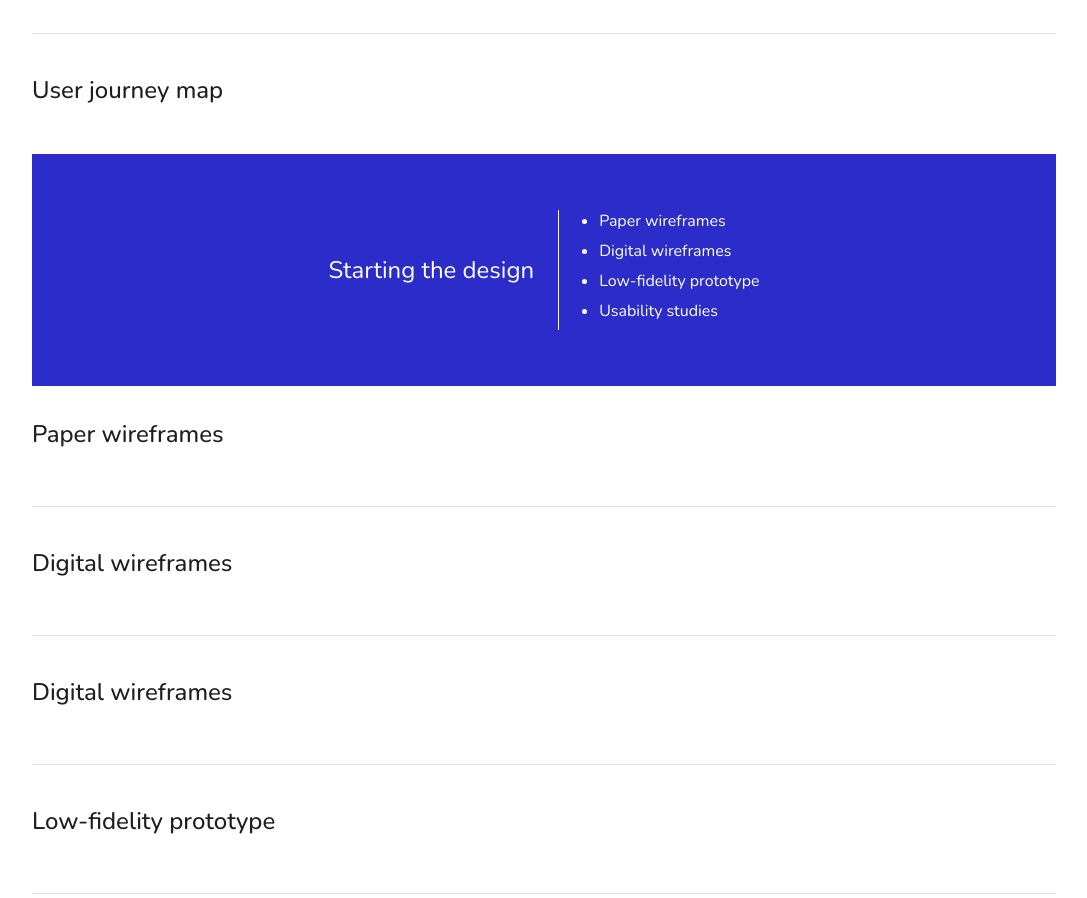
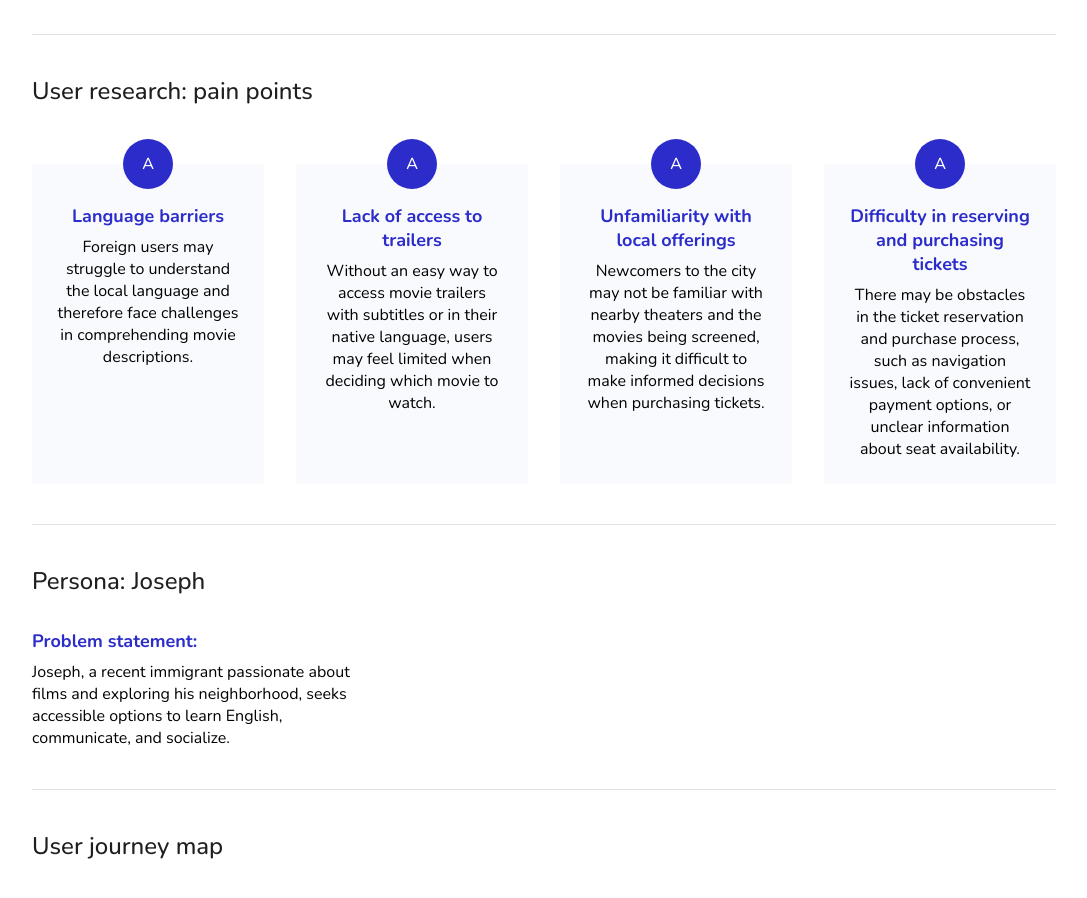
Before and after one commit to teffcode/teffcode-portfolio, a React (Vite) app: page /ux/case-study-trailers-movie-app in a window 1280 px wide. Shown: the part 1900-2798 px from the top of the page, without its empty margins (96-1183 px from the left). Built offline with nearby package versions, Linux system fonts and the light colour scheme.

Commit message:
add: designing section

```diff
--- a/public/case-study-trailers-movie-app.json
+++ b/public/case-study-trailers-movie-app.json
@@ -59,37 +59,96 @@
       "title": "Understanding the user",
       "items": ["User research", "Personas", "Problem statements", "User journey maps"],
       "user_research_summary": {
-        "title": "User research: summary"
+        "title": "User research: summary",
+        "description": "I conducted interviews and created empathy maps to understand the needs of the primary user group: participants between the ages of 20-30 residing in metropolitan areas who visit movie theaters at least once a month. These users confirmed initial assumptions about the challenges faced by foreign users when it comes to understanding movies before purchasing tickets. Research revealed that language barriers and unfamiliarity with local cinema offerings were common issues. As a UX Designer, I focused on designing a user-friendly interface that provided multilingual movie trailers, plot summaries, and information on nearby theaters. The goal was to enable these users to make informed decisions about movie selections, overcoming language obstacles and ensuring a better movie-going experience."
       },
       "user_research_pain_points": {
-        "title": "User research: pain points"
+        "title": "User research: pain points",
+        "pain_points": [
+          {
+            "title": "Language barriers",
+            "description": "Foreign users may struggle to understand the local language and therefore face challenges in comprehending movie descriptions.",
+            "icon_name": "A",
+            "color": "blue"
+          },
+          {
+            "title": "Lack of access to trailers",
+            "description": "Without an easy way to access movie trailers with subtitles or in their native language, users may feel limited when deciding which movie to watch.",
+            "icon_name": "A",
+            "color": "blue"
+          },
+          {
+            "title": "Unfamiliarity with local offerings",
+            "description": "Newcomers to the city may not be familiar with nearby theaters and the movies being screened, making it difficult to make informed decisions when purchasing tickets.",
+            "icon_name": "A",
+            "color": "blue"
+          },
+          {
+            "title": "Difficulty in reserving and purchasing tickets",
+            "description": "There may be obstacles in the ticket reservation and purchase process, such as navigation issues, lack of convenient payment options, or unclear information about seat availability.",
+            "icon_name": "A",
+            "color": "blue"
+          }
+        ]
       },
       "user_persona": {
-        "title": "Persona: Joseph"
+        "title": "Persona: Joseph",
+        "persona": {
+          "title": "Problem statement:",
+          "description": "Joseph, a recent immigrant passionate about films and exploring his neighborhood, seeks accessible options to learn English, communicate, and socialize.",
+          "image_url": ""
+        }
       },
       "user_journey": {
-        "title": "User journey map"
+        "title": "User journey map",
+        "description": "Joseph, a recent immigrant passionate about films and exploring his neighborhood, seeks accessible options to learn English, communicate, and socialize.",
+        "image_url": ""
       }
     },
     "designing": {
       "title": "Starting the design",
       "items": ["Paper wireframes", "Digital wireframes", "Low-fidelity prototype", "Usability studies"],
       "paper_wireframes": {
-        "title": "Paper wireframes"
+        "title": "Paper wireframes",
+        "description": "The goal of creating an initial sketch is to materialize primary ideas and gain a preliminary understanding of the requirements."
       },
       "digital_wireframes": [
         {
-          "title": "Digital wireframes"
+          "title": "Digital wireframes",
+          "description": "The goal of this initial screen is to display the nearby theaters with the number of movies available to watch."
         },
         {
-          "title": "Digital wireframes"
+          "title": "Digital wireframes",
+          "description": "The goal of this view is to display the number of available movies for the user to choose from."
         }
       ],
       "low_fidelity_prototype": {
-        "title": "Low-fidelity prototype"
+        "title": "Low-fidelity prototype",
+        "image_url": "",
+        "link": {
+          "title": "Link to low fidelity prototype in Figma",
+          "url": "https://www.figma.com/proto/NmbiUNrIsOHZxIkvbyISyt/Wireframe?type=design&node-id=102-79&scaling=scale-down&page-id=0%3A1&starting-point-node-id=3%3A6"
+        }
       },
       "usability_study_findings": {
-        "title": "Usability study: findings"
+        "title": "Usability study: findings",
+        "description": "I conducted two rounds of usability studies. Findings from the first study helped guide the designs from wireframes to mockups. The second study used a high-fidelity prototype and revealed what aspects of the mockups needed refining.",
+        "findings": [
+          {
+            "title": "Round 1 findings",
+            "items": [
+              "For most users, it's not clear how to choose a seat",
+              "For most users, it's not clear how to select more than one filter at the same time"
+            ]
+          },
+          {
+            "title": "Round 2 findings",
+            "items": [
+              "For most users, it's not clear the information about movies",
+              "For many users, the process of choosing dates and selecting seats can be complicated and confusing"
+            ]
+          }
+        ]
       }
     },
     "redesigning": {
--- a/src/Pages/CaseStudyTrailersMovieApp/index.jsx
+++ b/src/Pages/CaseStudyTrailersMovieApp/index.jsx
@@ -37,16 +37,19 @@ const CaseStudyTrailersMovieApp = () => {
             empathizingTitle={case_study.empathizing.title}
             empathizingItems={case_study.empathizing.items}
             empathizingUserResearchSummaryTitle={case_study.empathizing.user_research_summary.title}
+            empathizingUserResearchSummaryDescription={case_study.empathizing.user_research_summary.description}
             empathizingUserResearchPainPointsTitle={case_study.empathizing.user_research_pain_points.title}
+            empathizingUserResearchPainPoints={case_study.empathizing.user_research_pain_points.pain_points}
             empathizingUserPersonaTitle={case_study.empathizing.user_persona.title}
-            empathizingUserJourneyTitle={case_study.empathizing.user_journey.title}
+            empathizingUserPersona={case_study.empathizing.user_persona.persona}
+            empathizingUserJourney={case_study.empathizing.user_journey}
             // Designing
             designingTitle={case_study.designing.title}
             designingItems={case_study.designing.items}
-            designingPaperWireframesTitle={case_study.designing.paper_wireframes.title}
+            designingPaperWireframes={case_study.designing.paper_wireframes}
             designingDigitalWireframes={case_study.designing.digital_wireframes}
-            designingLowFidelityPrototypeTitle={case_study.designing.low_fidelity_prototype.title}
-            designingUsabilityStudyFindingsTitle={case_study.designing.usability_study_findings.title}
+            designingLowFidelityPrototype={case_study.designing.low_fidelity_prototype}
+            designingUsabilityStudyFindings={case_study.designing.usability_study_findings}
             // Redesigning
             redesigningTitle={case_study.redesigning.title}
             redesigningItems={case_study.redesigning.items}
--- /dev/null
+++ b/src/Templates/CaseStudy/Components/EmptyCard/index.css
@@ -0,0 +1,61 @@
+.empty-card {
+  display: flex;
+  gap: 12px;
+}
+
+.empty-card__vertical {
+  flex-direction: column;
+}
+
+.empty-card__vertical .empty-card__title {
+  margin: 0;
+}
+
+.empty-card__indicator {
+  border-radius: 50%;
+  color: white;
+  display: grid;
+  place-items: center;
+  width: 50px;
+  height: 50px;
+  @media (max-width: 780px) {
+    width: 40px;
+    height: 40px;
+  }
+}
+
+.empty-card__indicator--blue {
+  background-color: var(--blue);
+}
+
+.empty-card__indicator--grey {
+  background-color: var(--grey);
+}
+
+.empty-card__content {
+  flex: 1;
+}
+
+.empty-card__title {
+  font-size: 18px;
+  margin: 8px 0 0;
+  @media (max-width: 780px) {
+    font-size: 16px;
+  }
+}
+
+.empty-card__title--blue {
+  color: var(--blue);
+}
+
+.empty-card__title--grey {
+  color: var(--grey);
+}
+
+.empty-card__description {
+  margin: 8px 0 0;
+  font-weight: 100;
+  @media (max-width: 780px) {
+    font-size: 14px;
+  }
+}
--- /dev/null
+++ b/src/Templates/CaseStudy/Components/EmptyCard/index.jsx
@@ -0,0 +1,29 @@
+import './index.css'
+
+const EmptyCard = ({
+  title,
+  description,
+  position = 'vertical',
+  color = 'blue',
+  children
+}) => {
+  return (
+    <div className={position != 'vertical' ? `empty-card` : `empty-card empty-card__${position}` }>
+      {
+        children ?
+          <div className={`empty-card__indicator empty-card__indicator--${color}`}>
+            { children }
+          </div>
+        : null
+      }
+      <div className='empty-card__content'>
+        {
+          title ? <h4 className={`empty-card__title empty-card__title--${color}`}>{ title }</h4> : null
+        }
+        <p className='empty-card__description'>{ description }</p>
+      </div>
+    </div>
+  )
+}
+
+export default EmptyCard
--- a/src/Templates/CaseStudy/Components/FilledCard/index.css
+++ b/src/Templates/CaseStudy/Components/FilledCard/index.css
@@ -1,14 +1,11 @@
 .filled-card {
-  display: flex;
-  gap: 12px;
-}
-
-.filled-card__vertical {
-  flex-direction: column;
-}
-
-.filled-card__vertical .filled-card__title {
-  margin: 0;
+  display: grid;
+  grid-template-columns: 1fr;
+  grid-template-rows: 25px 25px auto;
+  justify-items: center;
+  @media (max-width: 780px) {
+    grid-template-rows: 20px 20px auto;
+  }
 }
 
 .filled-card__indicator {
@@ -18,6 +15,9 @@
   place-items: center;
   width: 50px;
   height: 50px;
+  grid-column: 1 / 2;
+  grid-row: 1 / 3;
+  z-index: 2;
   @media (max-width: 780px) {
     width: 40px;
     height: 40px;
@@ -33,12 +33,16 @@
 }
 
 .filled-card__content {
-  flex: 1;
+  grid-column: 1 / 2;
+  grid-row: 2 / 4;
+  background-color: var(--light-grey);
+  padding: 32px 24px 24px;
 }
 
 .filled-card__title {
   font-size: 18px;
   margin: 8px 0 0;
+  text-align: center;
   @media (max-width: 780px) {
     font-size: 16px;
   }
@@ -55,7 +59,12 @@
 .filled-card__description {
   margin: 8px 0 0;
   font-weight: 100;
+  text-align: center;
   @media (max-width: 780px) {
     font-size: 14px;
   }
 }
+
+.filled-card__list {
+  font-weight: 100;
+}
--- a/src/Templates/CaseStudy/Components/FilledCard/index.jsx
+++ b/src/Templates/CaseStudy/Components/FilledCard/index.jsx
@@ -5,16 +5,34 @@ const FilledCard = ({
   description,
   position = 'vertical',
   color = 'blue',
+	items = null,
   children
 }) => {
   return (
     <div className={position != 'vertical' ? `filled-card` : `filled-card filled-card__${position}` }>
-      <div className={`filled-card__indicator filled-card__indicator--${color}`}>
-        { children }
-      </div>
+			{
+				children ?
+					<div className={`filled-card__indicator filled-card__indicator--${color}`}>
+						{ children }
+					</div>
+				: null
+			}
       <div className='filled-card__content'>
-        <h4 className={`filled-card__title filled-card__title--${color}`}>{ title }</h4>
-        <p className='filled-card__description'>{ description }</p>
+        {
+					title ? <h4 className={`filled-card__title filled-card__title--${color}`}>{ title }</h4> : null
+        }
+				{
+					description ? <p className='filled-card__description'>{ description }</p> : null
+				}
+				{
+					items ?
+						<ol className='filled-card__list'>
+							{
+								items.map((item, index) => <li key={index}>{item}</li>)
+							}
+						</ol>
+					: null
+				}
       </div>
     </div>
   )
--- a/src/Templates/CaseStudy/index.css
+++ b/src/Templates/CaseStudy/index.css
@@ -30,7 +30,8 @@
   }
 }
 
-.overview__general-section {
+.overview__general-section,
+.designing__findings-section {
   display: grid;
   grid-template-columns: repeat(2, 1fr);
   gap: 32px;
@@ -39,3 +40,47 @@
     grid-template-columns: 1fr;
   }
 }
+
+.empathizing__pain-points-section {
+  display: grid;
+  grid-template-columns: repeat(4, 1fr);
+  gap: 32px;
+  @media (max-width: 1024px) {
+    gap: 24px;
+    grid-template-columns: repeat(2, 1fr);
+  }
+  @media (max-width: 768px) {
+    grid-template-columns: 1fr;
+  }
+}
+
+.empathizing__persona-section,
+.empathizing__journey-section,
+.designing__wireframes-section {
+  display: grid;
+  grid-template-columns: 1fr 2fr;
+  gap: 32px;
+  @media (max-width: 768px) {
+    gap: 24px;
+    grid-template-columns: 1fr;
+  }
+}
+
+.designing__low-fi-section {
+  display: flex;
+  flex-direction: column;
+  align-items: center;
+}
+
+.designing__link {
+  color: var(--blue);
+  text-underline-offset: 2px;
+}
+
+.designing__description {
+  margin: 0;
+  font-weight: 100;
+  @media (max-width: 780px) {
+    font-size: 14px;
+  }
+}
--- a/src/Templates/CaseStudy/index.jsx
+++ b/src/Templates/CaseStudy/index.jsx
@@ -2,6 +2,7 @@ import './index.css'
 import MainTitle from './Components/MainTitle'
 import SectionCard from './Components/SectionCard'
 import SectionTitle from './Components/SectionTitle'
+import EmptyCard from './Components/EmptyCard'
 import FilledCard from './Components/FilledCard'
 import Divider from './Components/Divider'
 
@@ -14,16 +15,19 @@ const CaseStudy = ({
   empathizingTitle,
   empathizingItems,
   empathizingUserResearchSummaryTitle,
+  empathizingUserResearchSummaryDescription,
   empathizingUserResearchPainPointsTitle,
+  empathizingUserResearchPainPoints,
   empathizingUserPersonaTitle,
-  empathizingUserJourneyTitle,
+  empathizingUserPersona,
+  empathizingUserJourney,
   // Designing
   designingTitle,
   designingItems,
-  designingPaperWireframesTitle,
+  designingPaperWireframes,
   designingDigitalWireframes,
-  designingLowFidelityPrototypeTitle,
-  designingUsabilityStudyFindingsTitle,
+  designingLowFidelityPrototype,
+  designingUsabilityStudyFindings,
   // Redesigning
   redesigningTitle,
   redesigningItems,
@@ -48,14 +52,14 @@ const CaseStudy = ({
             {
               overviewMain?.content?.map((content, index) => {
                 return (
-                  <FilledCard
+                  <EmptyCard
                     key={index}
                     title={content.title}
                     description={content.description}
                     position={content.position}
                     color={content.color}>
                     {content.icon_name}
-                  </FilledCard>
+                  </EmptyCard>
                 )
               })
             }
@@ -69,14 +73,14 @@ const CaseStudy = ({
           {
             overviewGeneral?.map((content, index) => {
               return (
-                <FilledCard
+                <EmptyCard
                   key={index}
                   title={content.title}
                   description={content.description}
                   position={content.position}
                   color={content.color}>
                   {content.icon_name}
-                </FilledCard>
+                </EmptyCard>
               )
             })
           }
@@ -85,30 +89,98 @@ const CaseStudy = ({
       <SectionCard text={empathizingTitle} items={empathizingItems} />
       <div className='case-study__section'>
         <SectionTitle text={empathizingUserResearchSummaryTitle} />
+        <FilledCard
+          description={empathizingUserResearchSummaryDescription}>
+          A
+        </FilledCard>
         <Divider />
         <SectionTitle text={empathizingUserResearchPainPointsTitle} />
+        <div className='empathizing__pain-points-section'>
+          {
+            empathizingUserResearchPainPoints?.map((pain_point, index) => {
+              return (
+                <FilledCard
+                  key={index}
+                  title={pain_point.title}
+                  description={pain_point.description}
+                  color={pain_point.color}>
+                  {pain_point.icon_name}
+                </FilledCard>
+              )
+            })
+          }
+        </div>
         <Divider />
         <SectionTitle text={empathizingUserPersonaTitle} />
+        <div className='empathizing__persona-section'>
+          {
+            <EmptyCard
+              title={empathizingUserPersona.title}
+              description={empathizingUserPersona.description} />
+          }
+        </div>
         <Divider />
-        <SectionTitle text={empathizingUserJourneyTitle} />
+        <SectionTitle text={empathizingUserJourney.title} />
+        <div className='empathizing__journey-section'>
+          {
+            <EmptyCard
+              description={empathizingUserJourney.description} />
+          }
+        </div>
       </div>
       <SectionCard text={designingTitle} items={designingItems} />
       <div className='case-study__section'>
-        <SectionTitle text={designingPaperWireframesTitle} />
+        <SectionTitle text={designingPaperWireframes.title} />
+        <div className='designing__wireframes-section'>
+          {
+            <EmptyCard
+              description={designingPaperWireframes.description} />
+          }
+        </div>
         <Divider />
         {
           designingDigitalWireframes?.map((wireframeInfo, index) => {
             return (
               <>
                 <SectionTitle key={index} text={wireframeInfo.title} />
+                <div className='designing__wireframes-section'>
+                  {
+                    <EmptyCard
+                      description={wireframeInfo.description} />
+                  }
+                </div>
                 <Divider />
               </>
             )
           })
         }
-        <SectionTitle text={designingLowFidelityPrototypeTitle} />
+        <SectionTitle text={designingLowFidelityPrototype.title} />
+        <div className='designing__low-fi-section'>
+          <figure>
+            <img src={designingLowFidelityPrototype.image_url} alt="" />
+          </figure>
+          <a
+            href={designingLowFidelityPrototype.link.url}
+            target='_blank'
+            className='designing__link'>
+            {designingLowFidelityPrototype.link.title}
+          </a>
+        </div>
         <Divider />
-        <SectionTitle text={designingUsabilityStudyFindingsTitle} />
+        <SectionTitle text={designingUsabilityStudyFindings.title} />
+        <p className='designing__description'>{designingUsabilityStudyFindings.description}</p>
+        <div className='designing__findings-section'>
+          {
+            designingUsabilityStudyFindings?.findings?.map((finfing, index) => {
+              return (
+                <FilledCard
+                  key={index}
+                  title={finfing.title}
+                  items={finfing.items} />
+              )
+            })
+          }
+        </div>
       </div>
       <SectionCard text={redesigningTitle} items={redesigningItems} />
       <div className='case-study__section'>
--- a/src/index.css
+++ b/src/index.css
@@ -6,6 +6,7 @@
   --blue: #2B2CCA;
   --green: #DBDFAA;
   --grey: #E1E3E1;
+  --light-grey: #F8FAFD;
   --black: #1F1F1F;
   --rounded-md: 16px;
 }
```
